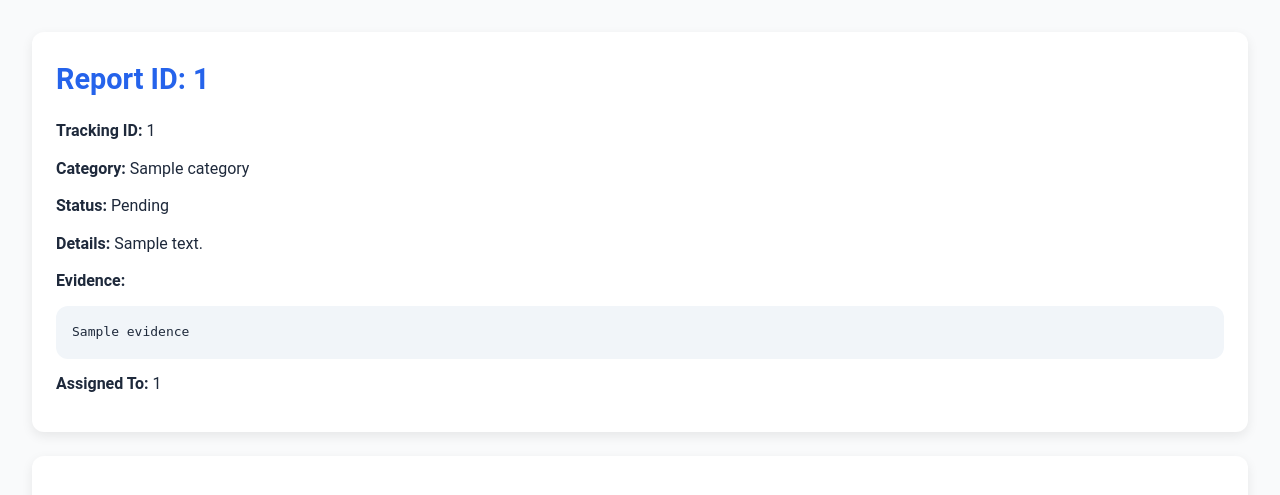
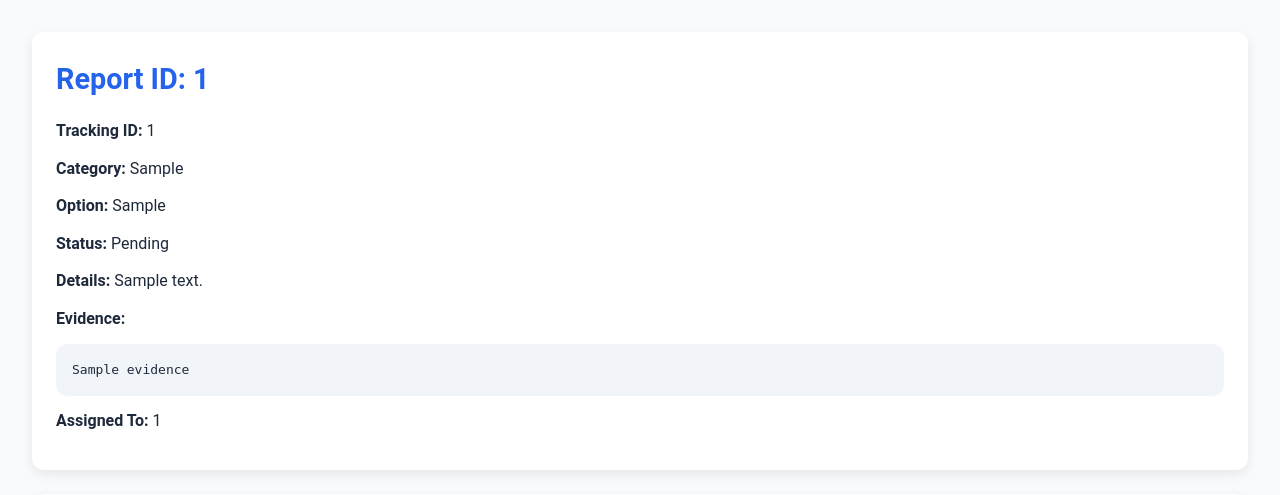
Before and after one commit to smintech/reportsystemapp, a Flask app: page /report/1 in a window 1280 px wide. Shown: the top 495 px of the page. Run offline with Flask 3, Linux system fonts and the light colour scheme; a database or web service that is not in the repository returns one stand-in record (values such as "Sample title"); some libraries are stand-ins or nearby versions.

Commit message:
Update view_report.html

```diff
--- a/templates/view_report.html
+++ b/templates/view_report.html
@@ -159,7 +159,8 @@ a.back-link:hover {
     <h2>Report ID: {{ report.id }}</h2>
 
     <p><strong>Tracking ID:</strong> {{ report.tracking_id }}</p>
-    <p><strong>Category:</strong> {{ report.category }}</p>
+    <p><strong>Category:</strong> {{ report.category_group }}</p>
+    <p><strong>Option:</strong> {{ report.options_group }} </p>
     <p><strong>Status:</strong> {{ report.status }}</p>
     <p><strong>Details:</strong> {{ report.details }}</p>
 
```
